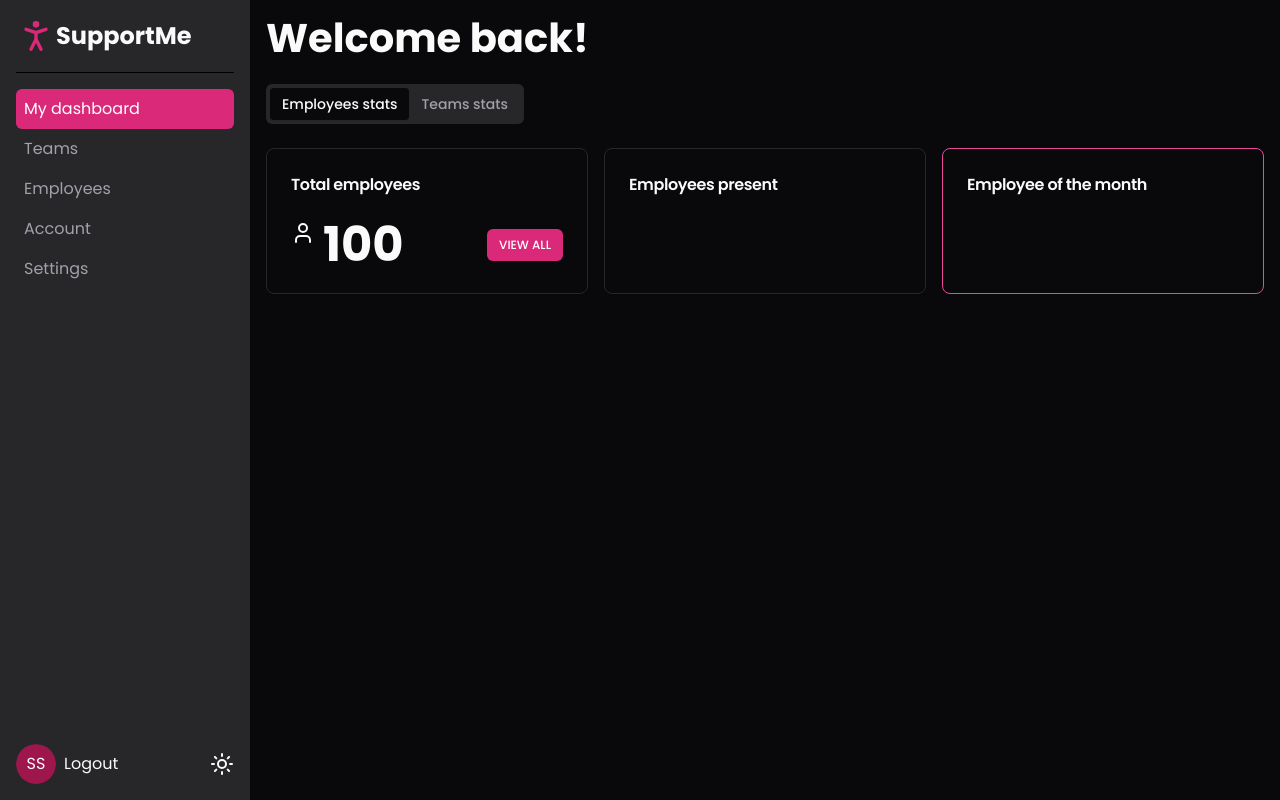
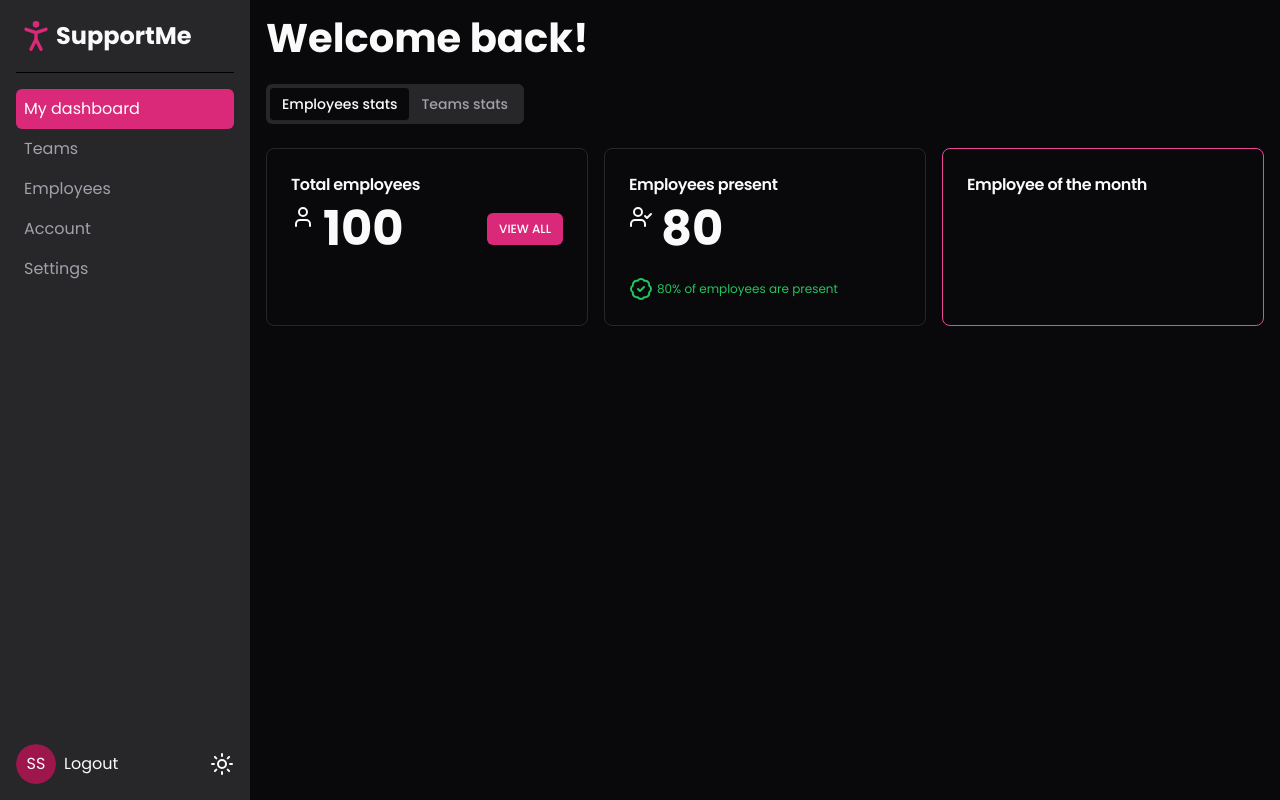
Before and after one commit to StarkovSergey/supporting-service, a Next.js app: page /dashboard in a window 1280 px wide. Built offline with nearby package versions, Linux system fonts and the light colour scheme.

Commit message:
chore: add employees present card

```diff
--- a/app/dashboard/components/employees-stats.tsx
+++ b/app/dashboard/components/employees-stats.tsx
@@ -1,19 +1,29 @@
-import { Card, CardContent, CardHeader, CardTitle } from '@/components/ui/card'
-import { UserIcon } from 'lucide-react'
+import { Card, CardContent, CardFooter, CardHeader, CardTitle } from '@/components/ui/card'
+import {
+  AlertTriangleIcon,
+  BadgeCheckIcon,
+  UserCheckIcon,
+  UserIcon,
+  UserRoundXIcon,
+} from 'lucide-react'
 import { Button } from '@/components/ui/button'
 import Link from 'next/link'
 
 export function EmployeesStats() {
+  const totalEmployees = 100
+  const employeesPresent = 80
+  const employeesPresentPercentage = (employeesPresent / totalEmployees) * 100
+
   return (
     <div className="grid gap-4 lg:grid-cols-3">
       <Card>
-        <CardHeader>
+        <CardHeader className="pb-2">
           <CardTitle className="text-base">Total employees</CardTitle>
         </CardHeader>
         <CardContent className="flex items-center justify-between gap-4">
           <div className="flex gap-2">
             <UserIcon />
-            <div className="text-5xl font-bold">100</div>
+            <div className="text-5xl font-bold">{totalEmployees}</div>
           </div>
           <div>
             <Button asChild size="xs">
@@ -23,12 +33,32 @@ export function EmployeesStats() {
         </CardContent>
       </Card>
       <Card>
-        <CardHeader>
+        <CardHeader className="pb-2">
           <CardTitle className="text-base">Employees present</CardTitle>
         </CardHeader>
+        <CardContent className="flex items-center justify-between gap-4">
+          <div className="flex gap-2">
+            {employeesPresentPercentage > 75 ? <UserCheckIcon /> : <UserRoundXIcon />}
+
+            <div className="text-5xl font-bold">{employeesPresent}</div>
+          </div>
+        </CardContent>
+        <CardFooter>
+          {employeesPresentPercentage > 75 ? (
+            <span className="flex items-center gap-1 text-xs text-green-500">
+              <BadgeCheckIcon />
+              {employeesPresentPercentage}% of employees are present
+            </span>
+          ) : (
+            <span className="flex items-center gap-1 text-xs text-red-500">
+              <AlertTriangleIcon />
+              Only {employeesPresentPercentage}% of employees are present
+            </span>
+          )}
+        </CardFooter>
       </Card>
       <Card className="border-pink-500">
-        <CardHeader>
+        <CardHeader className="pb-2">
           <CardTitle className="text-base">Employee of the month</CardTitle>
         </CardHeader>
       </Card>
```
